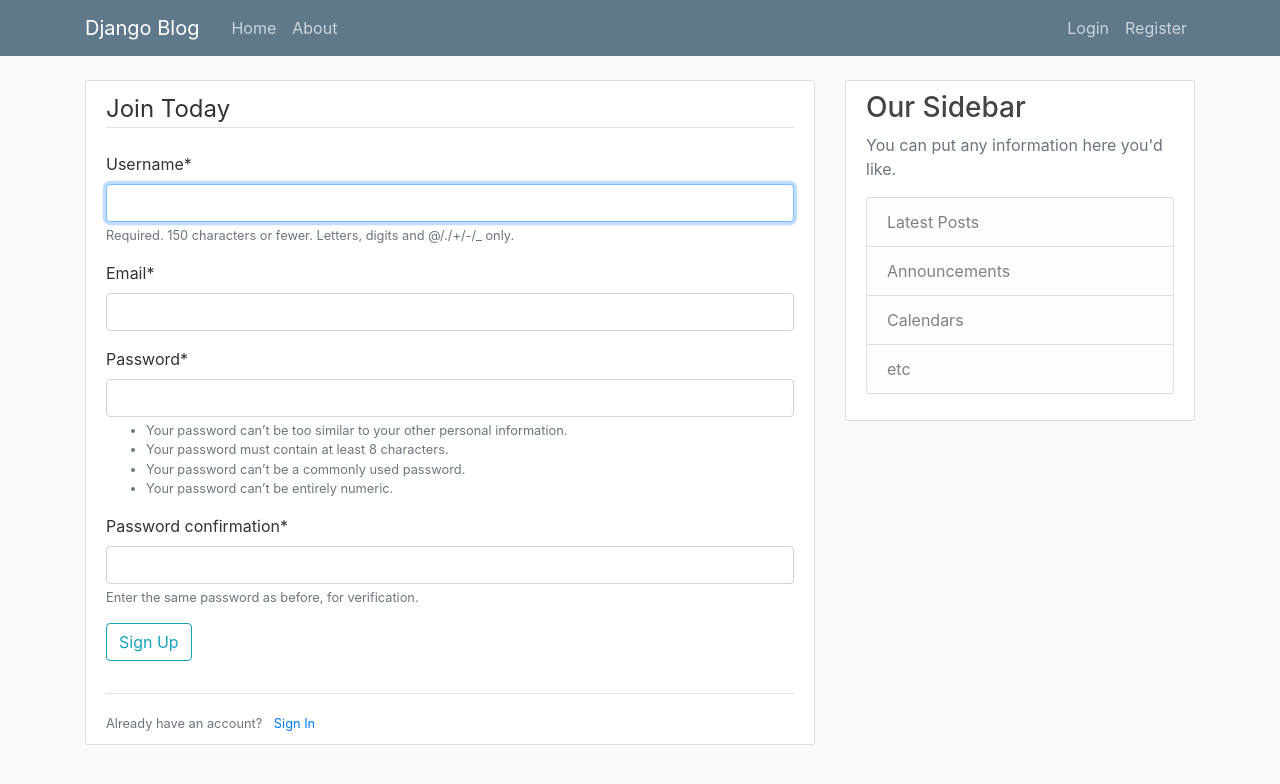
After one commit to LuosRestil/django_blog, a Django app: page /register/ in a window 1280 px wide. The commit adds this page. Shown: the top 784 px of the page. Run offline with Django 3.2, Linux system fonts and the light colour scheme; parts of the project's set-up code (start-up, migrations or seed data) failed here and were passed over; some libraries are stand-ins or nearby versions.

Commit message:
User registration in place

```diff
--- a/django_blog/blog/templates/blog/base.html
+++ b/django_blog/blog/templates/blog/base.html
@@ -40,6 +40,13 @@
   <main role="main" class="container">
     <div class="row">
       <div class="col-md-8">
+        {% if messages %}
+          {% for message in messages %}
+            <div class="alert alert-{{ message.tags }}">
+              {{ message }}
+            </div>
+          {% endfor %}
+        {% endif %}
         {% block content %}{% endblock %}
       </div>
       <div class="col-md-4">
--- a/django_blog/django_blog/settings.py
+++ b/django_blog/django_blog/settings.py
@@ -31,7 +31,9 @@
 # Application definition
 
 INSTALLED_APPS = [
+    'users.apps.UsersConfig',
     'blog.apps.BlogConfig',
+    'crispy_forms',
     'django.contrib.admin',
     'django.contrib.auth',
     'django.contrib.contenttypes',
@@ -119,3 +121,5 @@
 # https://docs.djangoproject.com/en/3.0/howto/static-files/
 
 STATIC_URL = '/static/'
+
+CRISPY_TEMPLATE_PACK = 'bootstrap4'
--- a/django_blog/django_blog/urls.py
+++ b/django_blog/django_blog/urls.py
@@ -14,9 +14,14 @@
     2. Add a URL to urlpatterns:  path('blog/', include('blog.urls'))
 """
 from django.contrib import admin
+from django.contrib.auth import views as auth_views
 from django.urls import path, include
+from users import views as users_views
 
 urlpatterns = [
     path('admin/', admin.site.urls),
+    path('register/', users_views.register, name="register"),
+    path('login/', auth_views.LoginView.as_view(), name="login"),
+    path('logout/', auth_views.LogoutView.as_view(), name="logout"),
     path('', include('blog.urls'))
 ]
--- /dev/null
+++ b/django_blog/users/forms.py
@@ -0,0 +1,11 @@
+from django import forms
+from django.contrib.auth.models import User
+from django.contrib.auth.forms import UserCreationForm
+
+
+class UserRegistrationForm(UserCreationForm):
+    email = forms.EmailField()
+
+    class Meta:
+        model = User
+        fields = ['username', 'email', 'password1', 'password2']
--- /dev/null
+++ b/django_blog/users/templates/users/register.html
@@ -0,0 +1,25 @@
+{% extends 'blog/base.html' %}
+{% load crispy_forms_tags %}
+
+{% block content %}
+    <div class="content-section">
+      <form method="POST">
+        {% csrf_token %}
+        <fieldset class="form-group">
+          <legend class="border-bottom mb-4">
+            Join Today
+          </legend>
+          {{ form|crispy }}
+          <div class="form-group">
+            <button class="btn btn-outline-info" type="submit">Sign Up</button>
+          </div>
+        </fieldset>
+      </form>
+      <div class="border-top pt-3">
+        <small class="text-muted">
+          Already have an account?
+          <a href="#" class="ml-2">Sign In</a>
+        </small>
+      </div>
+    </div>
+{% endblock content %}
--- a/django_blog/users/views.py
+++ b/django_blog/users/views.py
@@ -1,3 +1,17 @@
-from django.shortcuts import render
+from django.shortcuts import render, redirect
+from .forms import UserRegistrationForm
+from django.contrib import messages
 
-# Create your views here.
+
+def register(request):
+    if request.method == 'POST':
+        form = UserRegistrationForm(request.POST)
+        if form.is_valid():
+            form.save()
+            username = form.cleaned_data.get('username')
+            messages.success(request, f'Account created for {username}.')
+            return redirect('blog-home')
+    else:
+        form = UserRegistrationForm()
+    context = {'form': form}
+    return render(request, 'users/register.html', context)
```
Also changed, not shown: django_blog/db.sqlite3, django_blog/users/templates/users/login.html (added).
